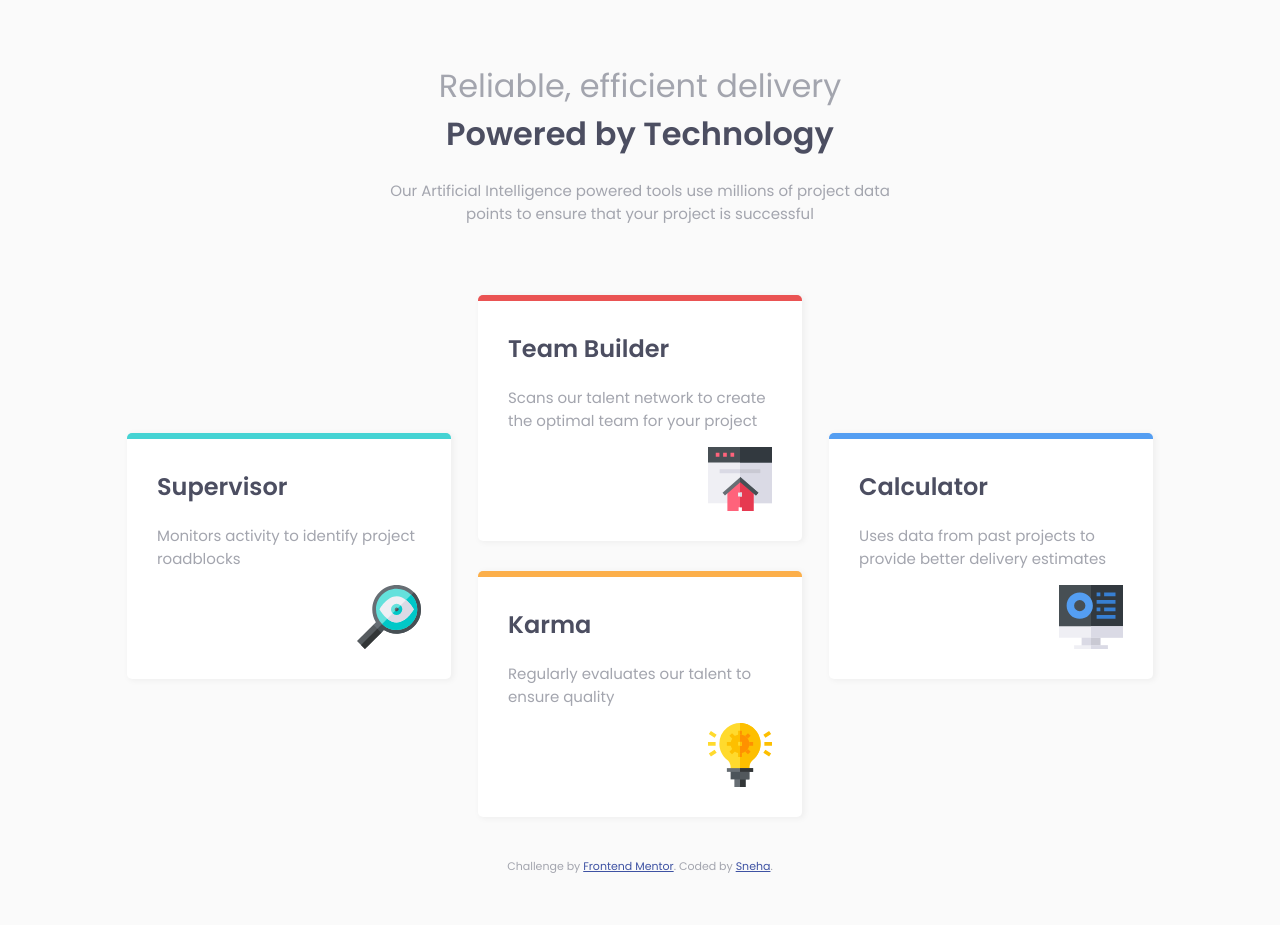
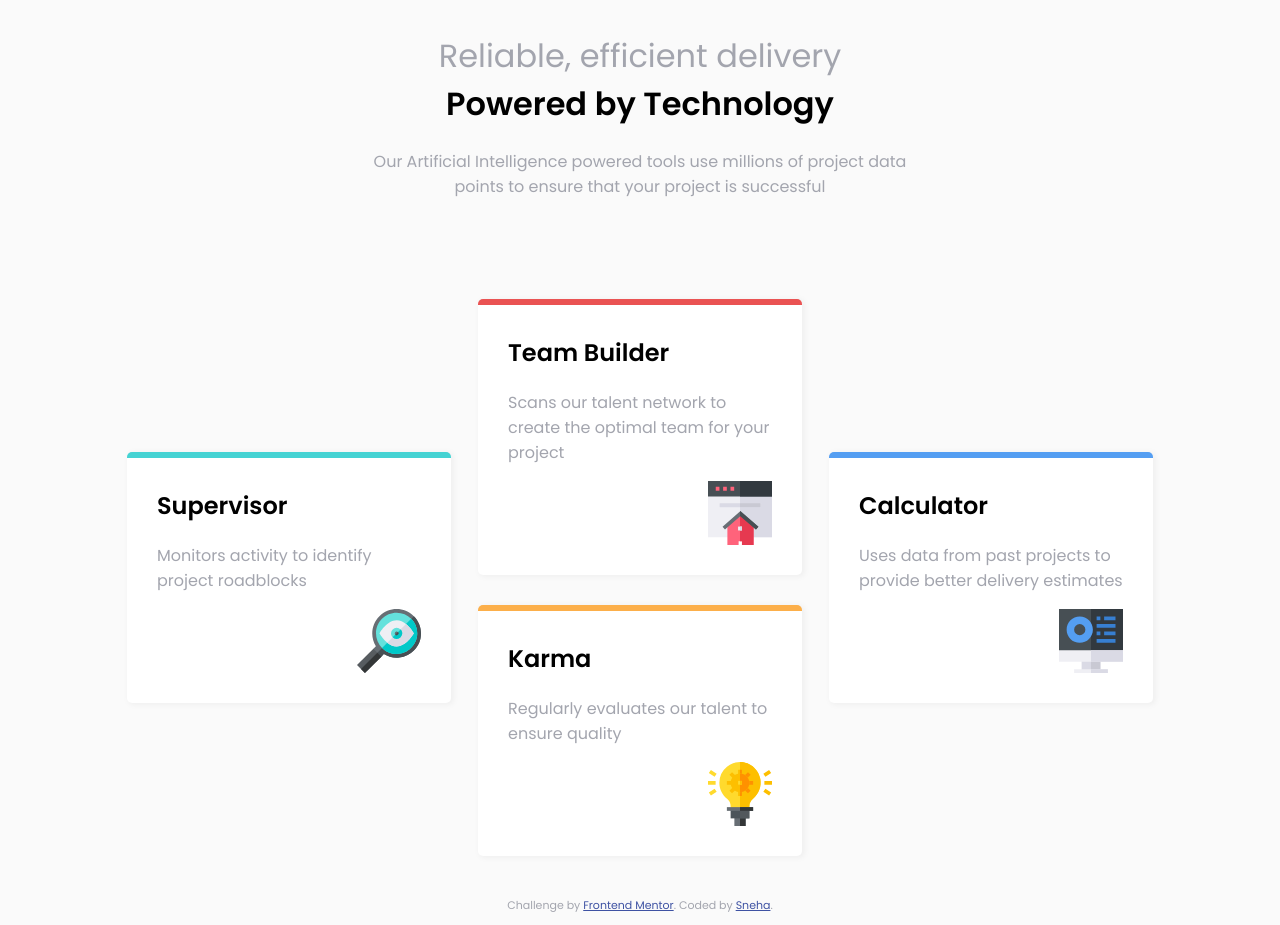
Before and after one commit to sneha-debug/four-card-, a plain HTML site: page index.html in a window 1280 px wide. Before the commit the page ends 886 px from the top, so only its background shows below. Drawn offline with Linux system fonts and the light colour scheme.

Commit message:
some changes

```diff
--- a/design/index.css
+++ b/design/index.css
@@ -5,21 +5,21 @@
 }
 
 h1,h2{
-    color:hsl(234, 12%, 34%);
+
     font-weight: 600;
 }
 p{
     color:hsl(229, 6%, 66%);
-    font-size: 15px;
+    font-size: 1em;
 }
 .container{
-    flex-direction: wrap;
     margin-top:70px;
     display: flex;
     justify-content:space-evenly;
     align-items: center;
+    padding:30px 100px ;
+}
 
-}
 
 body{
     margin:0px;
@@ -64,23 +64,21 @@ border-radius: 5px;
     padding:30px;
 }
 .ab{
-font-size: 32px;
+font-size: 2em;
 }
 h2{
     margin-top:0px;
 }
-.cont{
-    padding:30px 100px;
-}
+
+
 .conti{
 display:flex;
 flex-direction: column;
 width:30%;
-flex-direction: wrap;
 }
 header{
 
-    margin:auto;
+
     text-align:center;
 }
 .a img{
@@ -95,13 +93,14 @@ header{
     float:right;
 }
 
-@media (max-width:373px){
+@media (max-width:730px){
 .a ,.d{
     width:100%;
 
 }
 .container{
     flex-wrap: wrap;
+    padding:10px;
 }
 body{
     margin:0px;
```
